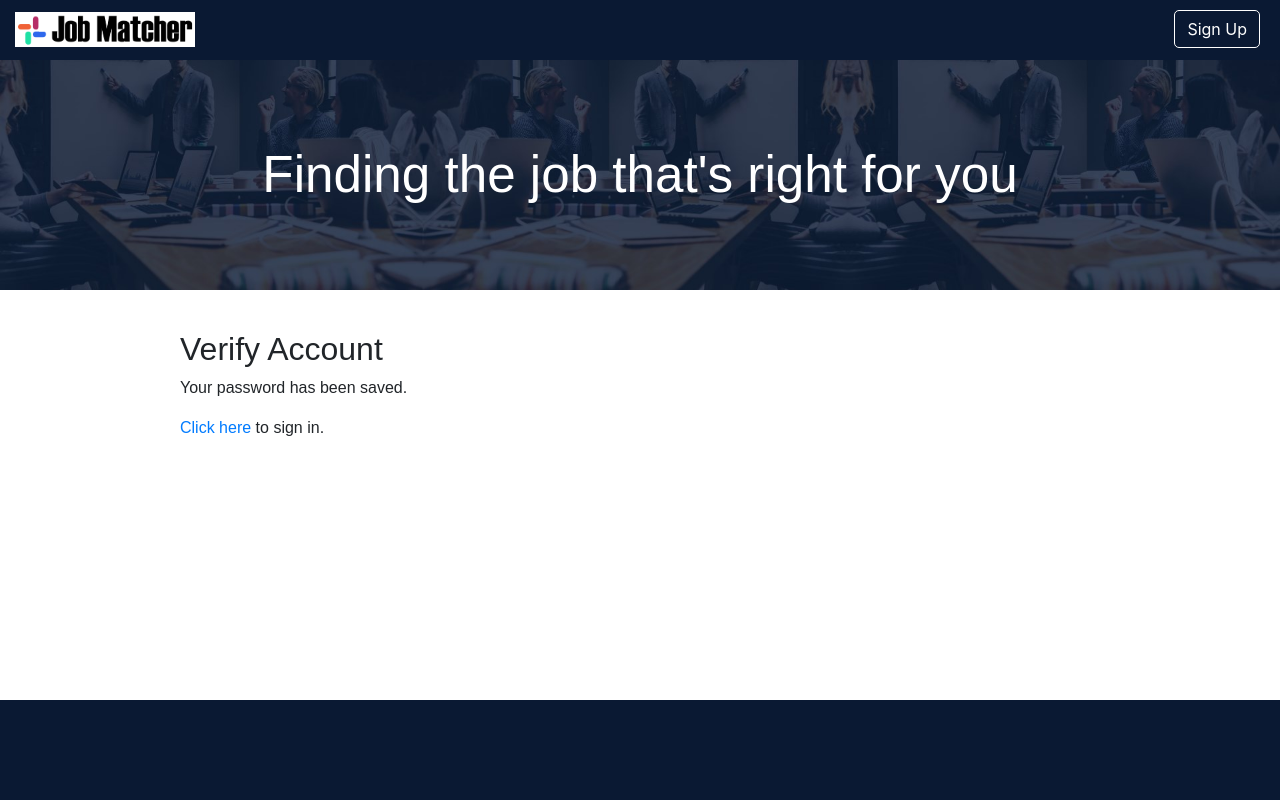
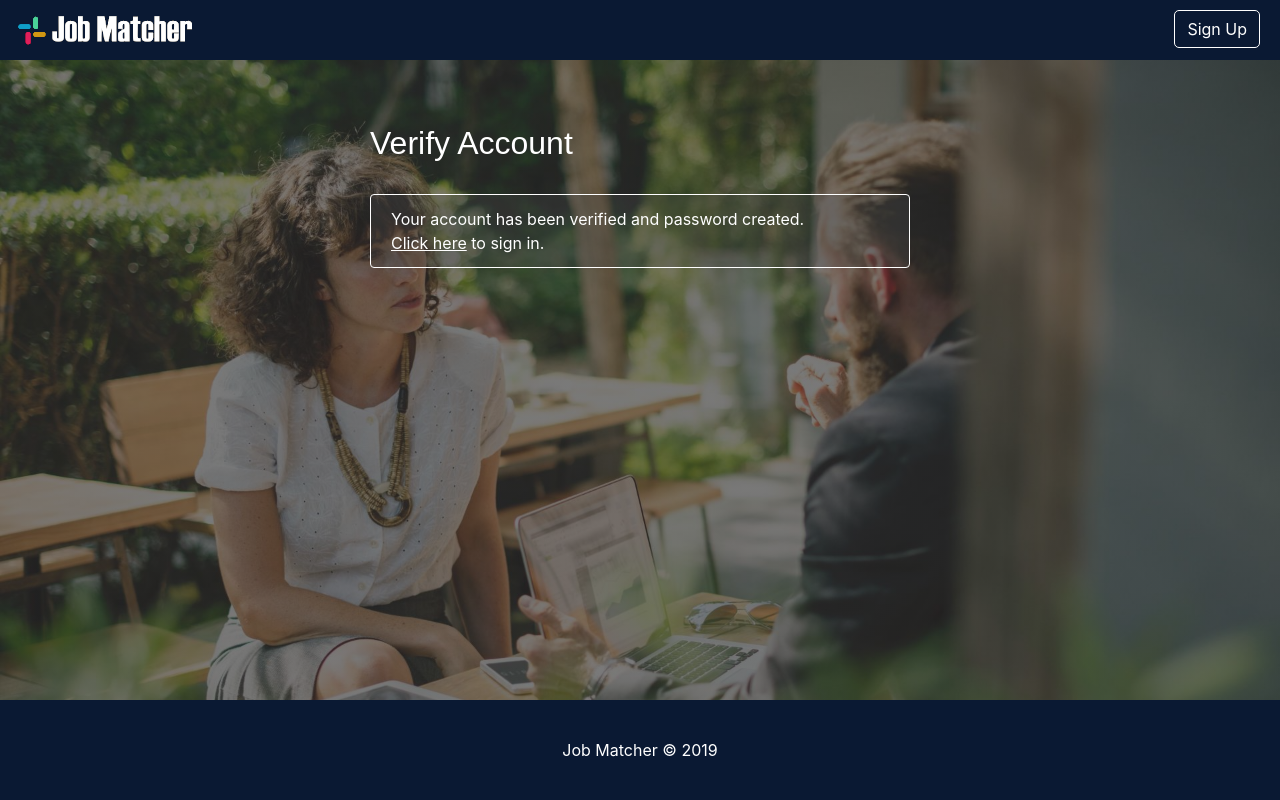
Before and after one commit to scottfeeney/matchmakers, a PHP site: page /verify_message.php in a window 1280 px wide. Run offline with PHP 8.4, Linux system fonts and the light colour scheme; some libraries are stand-ins or nearby versions.

Commit message:
cleaned up page designs on home pages

```diff
--- a/classes/footer.php
+++ b/classes/footer.php
@@ -10,7 +10,7 @@
 
 					</div>
 					<footer>
-
+						<div>Job Matcher © 2019</div>
 					</footer>
 
 					<script
--- a/styles/style.css
+++ b/styles/style.css
@@ -19,6 +19,10 @@ header {
 footer {
 	background-color: #0a1933;
 	height: 100px;
+	color: #ffffff;
+	display: flex;
+	align-items: center;
+	justify-content: center;
 }
 
 .logo {
@@ -40,6 +44,17 @@ footer {
 	max-width: none;
 	margin: 0;
 	padding: 0;
+}
+
+.home-page .alert-success {
+	color: #ffffff;
+	border-color: #ffffff;
+	background-color: rgba(75,75,75,0.3);
+}
+
+.home-page .alert-success a {
+	color: #ffffff;
+	text-decoration: underline;
 }
 
 @media (max-width: 767px)
--- a/verify_message.php
+++ b/verify_message.php
@@ -8,17 +8,41 @@
 	}
 
 	$header = new \Template\Header();
+	$header->isHomePage = true;
+	$header->showMainBanner = false;
 	echo $header->Bind();
 
 ?>
 
         <section>
+			<div class="jumbotron jumbotron-fluid">
 
-			<h2>Verify Account</h2>
+				<div class="container">
 
-			<p>Your password has been saved.</p>
+					<div class="row">
 
-			<p><a href="/default.php">Click here</a> to sign in.</p>
+						<div class="col-lg-6 ml-lg-auto mr-lg-auto">
+
+
+							<h2>Verify Account</h2>
+
+							<br />
+
+							<div class="alert alert-success" role="alert">
+
+								Your account has been verified and password created.
+
+								<br /><a href="/default.php">Click here</a> to sign in.
+
+							</div>
+
+						</div>
+
+					</div>
+
+				</div>
+
+			</div>
 
 		</section>
 
```
Also changed, not shown: forgot_password.php (+10 -2 lines), forgot_password_message.php (+19 -4 lines), reset_password.php (+16 -2 lines), reset_password_message.php (+17 -3 lines), signup.php (+11 -2 lines), signup_message.php (+12 -4 lines), verify_account.php (+12 -3 lines), images/_logo.png (added), images/logo.png.
